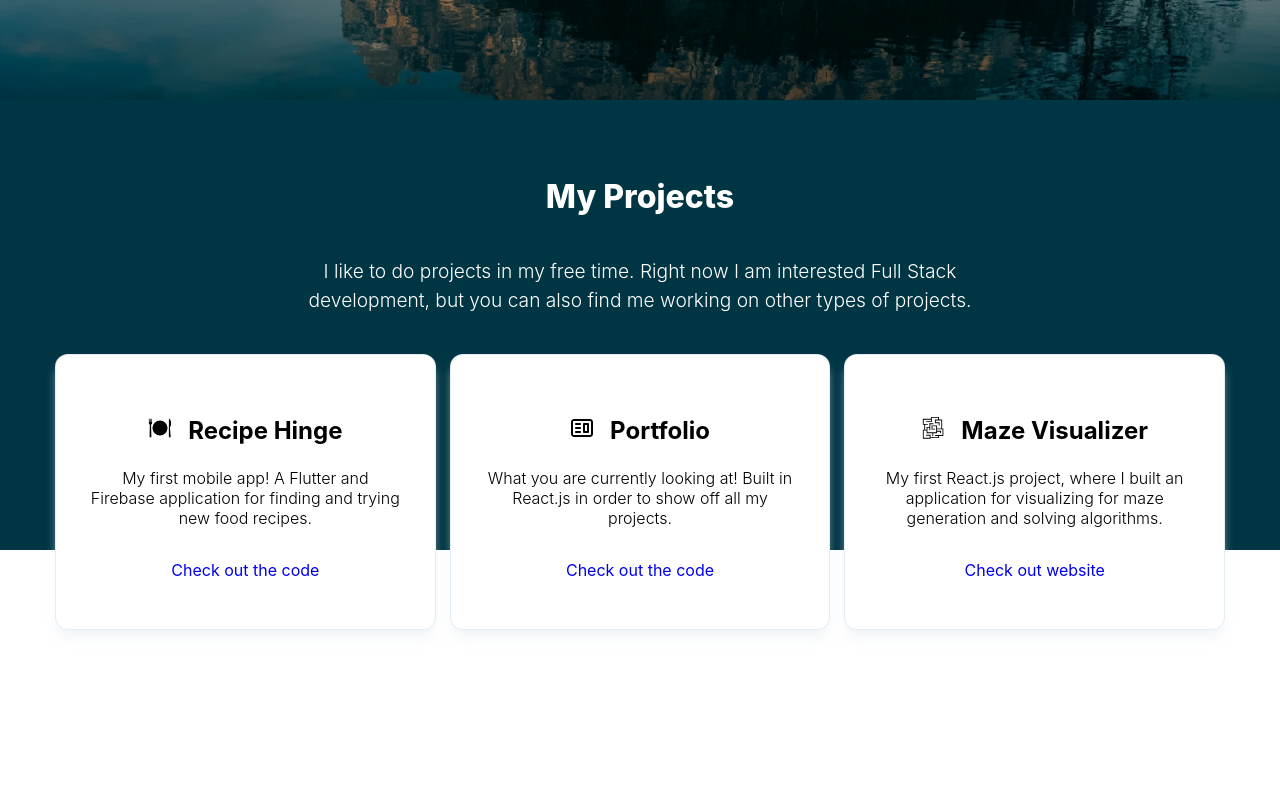
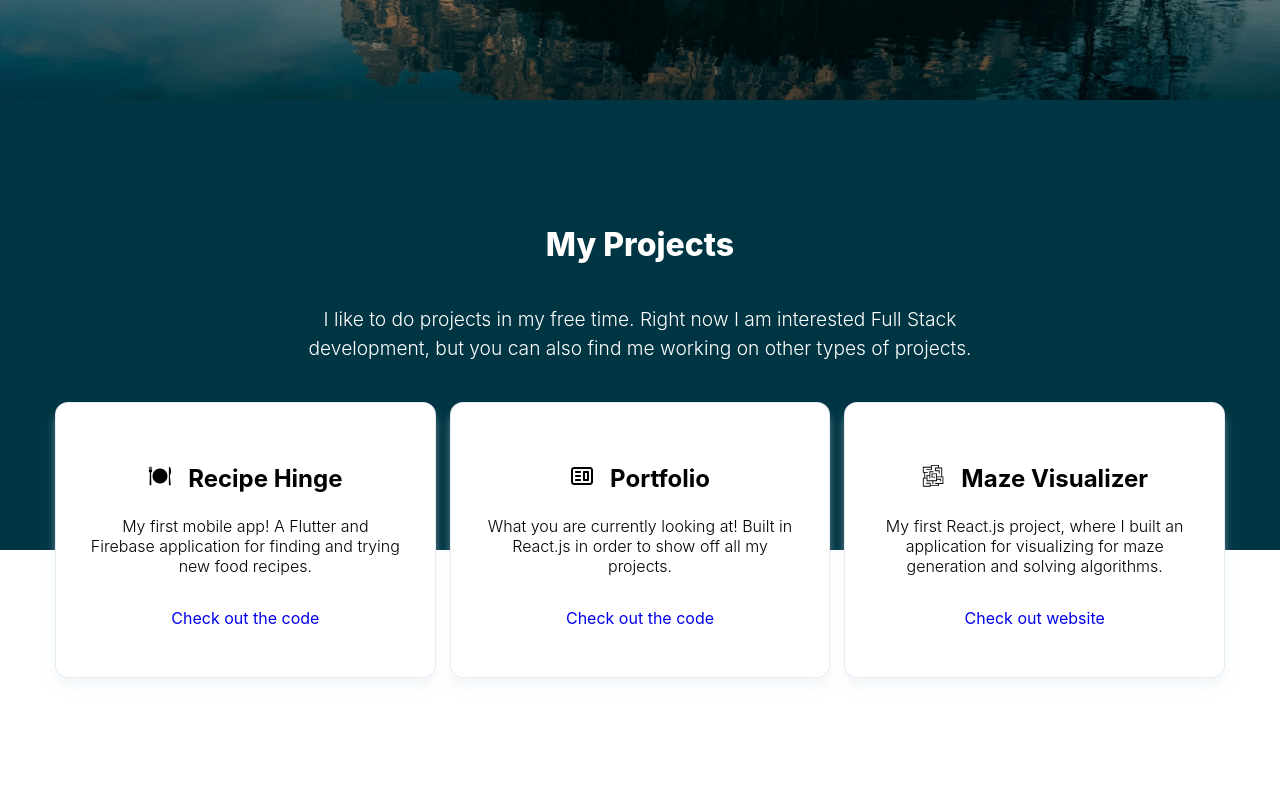
Before and after one commit to jhrudden/jhrudd.github.io, a React (Create React App) app: page / in a window 1280 px wide. Shown: the part 700-1500 px from the top of the page. Built offline with nearby package versions, Linux system fonts and the light colour scheme.

Commit message:
fix Project page spacing

```diff
--- a/src/components/ProjectSection/ProjectElements.js
+++ b/src/components/ProjectSection/ProjectElements.js
@@ -19,7 +19,7 @@ export const TopWrapper = styled.div`
 export const TextWrapper = styled.div`
   margin-left: auto;
   margin-right: auto;
-  margin-top: 2rem;
+  margin-top: 5rem;
   margin-bottom: auto;
   max-width: 700px;
   padding: 24px 32px;
@@ -75,7 +75,7 @@ export const CardWrapper = styled.div`
   box-sizing: border-box;
   align-items: center;
   justify-items: center;
-  margin-top: -14rem;
+  margin-top: -11rem;
   grid-gap: 1rem;
   padding: 16px;
 
```
